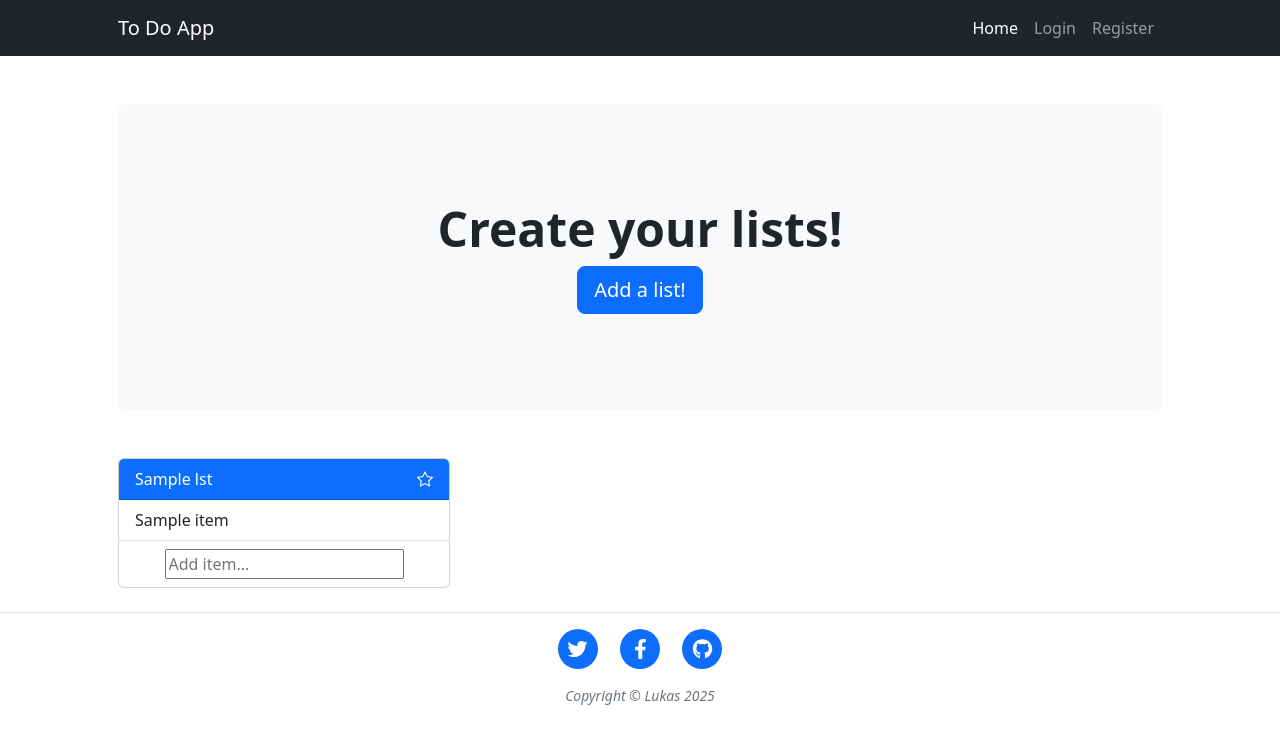
After one commit to lukaszkryskiewicz/ToDoApp-Python, a Flask app: template ToDoApp/templates/dashboard.html in a window 1280 px wide. The commit adds this page. Shown: the top 744 px of the page. Run offline with Flask 3, Linux system fonts and the light colour scheme; the template is opened without the code that fills it: most values are stand-ins (such as "Sample title", 1, 10 or a date in 2020); some libraries are stand-ins or nearby versions.

Commit message:
add macros, modal and dashboard template

```diff
--- /dev/null
+++ b/ToDoApp/templates/dashboard.html
@@ -0,0 +1,22 @@
+{% include "header.html" %}
+{% import 'macros.html' as ui %}
+
+        <header class="py-5">
+            <div class="container px-lg-5">
+                <div class="p-4 p-lg-5 bg-light rounded-3 text-center">
+                    <div class="m-4 m-lg-5">
+                        <h1 class="display-5 fw-bold">Create your lists! </h1>
+                        <button class="btn btn-primary btn-lg" id="show-add-list">Add a list!</button>
+                    </div>
+                </div>
+            </div>
+        </header>
+        <div class="container px-lg-5">
+            <div class="row" id="list-container">
+              {% for lst in logged_user.user_lists %}
+                {{ ui.list_card(lst) }}
+              {% endfor %}
+            </div>
+        </div>
+{% include "modal.html" %}
+{% include "footer.html" %}
--- a/ToDoApp/templates/header.html
+++ b/ToDoApp/templates/header.html
@@ -37,6 +37,10 @@
       href="{{ url_for('static', filename='css/styles.css') }}"
       rel="stylesheet"
     />
+      <link
+      rel="stylesheet"
+      href="https://cdn.jsdelivr.net/npm/bootstrap-icons@1.10.5/font/bootstrap-icons.css"
+    />
     {% endblock %}
   </head>
   <body>
--- /dev/null
+++ b/ToDoApp/templates/macros.html
@@ -0,0 +1,32 @@
+
+{% macro list_card(lst) %}
+<div class="col-lg-4 col-md-6 mb-4">
+  <div class="card h-100">
+    <div class="card-header bg-primary text-white d-flex justify-content-between align-items-center">
+      <span>{{ lst.title }}</span>
+      {% if lst.is_favourite %}
+        <i class="bi bi-star-fill"></i>
+      {% else %}
+        <i class="bi bi-star"></i>
+      {% endif %}
+    </div>
+    <ul class="list-group list-group-flush"
+        style="max-height: 12rem; overflow-y: auto;">
+      {% for item in lst['items'][:5] %}
+        <li class="list-group-item border-bottom">
+          {{ item.title }}
+        </li>
+      {% endfor %}
+      {% if lst['items']|length > 5 %}
+        <li class="list-group-item text-center text-muted">
+          … i {{ lst['items']|length - 5 }} więcej
+        </li>
+      {% else %}
+        <li class="list-group-item text-center text-muted">
+          <input placeholder="Add item..." class="">
+        </li>
+      {% endif %}
+    </ul>
+  </div>
+</div>
+{% endmacro %}
--- /dev/null
+++ b/ToDoApp/templates/modal.html
@@ -0,0 +1,21 @@
+<div class="modal fade" id="addListModal" tabindex="-1" aria-labelledby="addListModalLabel" aria-hidden="true">
+  <div class="modal-dialog">
+    <form id="add-list-form" class="modal-content">
+      <div class="modal-header">
+        <h5 class="modal-title" id="addListModalLabel">New List</h5>
+        <button type="button" class="btn-close" data-bs-dismiss="modal" aria-label="Close"></button>
+      </div>
+      <div class="modal-body">
+        <div class="mb-3">
+          <label for="list-title" class="form-label">Tytuł listy</label>
+          <input type="text" class="form-control" id="list-title" name="title" required>
+        </div>
+        <div class="alert alert-danger d-none" id="add-list-error"></div>
+      </div>
+      <div class="modal-footer">
+        <button type="button" class="btn btn-secondary" data-bs-dismiss="modal">Cancel</button>
+        <button type="submit" class="btn btn-primary">Save</button>
+      </div>
+    </form>
+  </div>
+</div>
```
